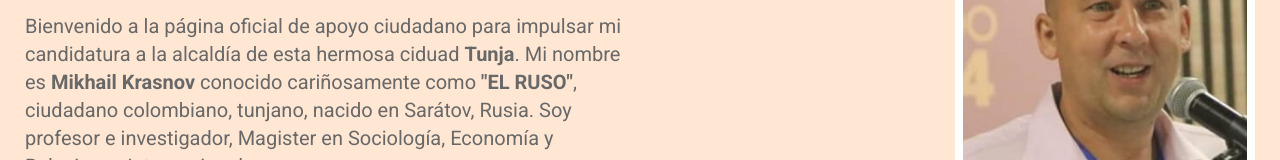
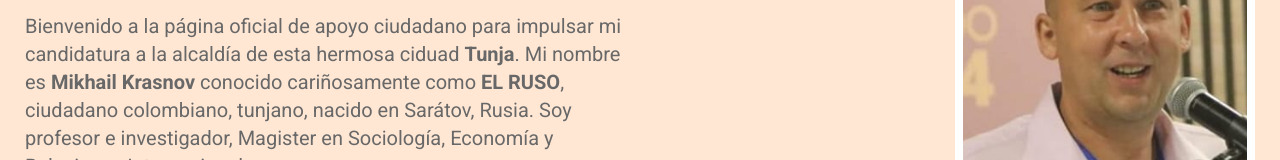
Before and after one commit to mariacardenas-1/candidatura, a Next.js app: page / in a window 1280 px wide. Shown: the part 233-393 px from the top of the page. Built offline with nearby package versions, Linux system fonts and the light colour scheme.

Commit message:
add spell check for copy fix

```diff
--- a/src/components/HeroText/HeroText.js
+++ b/src/components/HeroText/HeroText.js
@@ -12,7 +12,7 @@ export default function HeroText({isDesktop}) {
               Ruso alcalde
             </h1>
             <p className={styles.text}>Bienvenido a la página oficial de apoyo ciudadano para impulsar mi candidatura a la alcaldía de esta hermosa ciduad <strong>Tunja</strong>.
-              Mi nombre es <strong>Mikhail Krasnov </strong> conocido cariñosamente como <strong>"EL RUSO"</strong>, ciudadano colombiano, tunjano, nacido en Sarátov, Rusia. Soy profesor e investigador, Magister en Sociología, Economía y Relaciones Internacionales.
+              Mi nombre es <strong>Mikhail Krasnov </strong> conocido cariñosamente como <strong>EL RUSO</strong>, ciudadano colombiano, tunjano, nacido en Sarátov, Rusia. Soy profesor e investigador, Magister en Sociología, Economía y Relaciones Internacionales.
             </p>
             <div className={styles.iconBox}>
             <Link href='https://www.facebook.com/profile.php?id=100089668390660&mibextid=ZbWKwL' target='_blank'>
```
